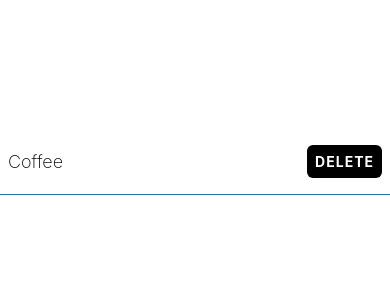
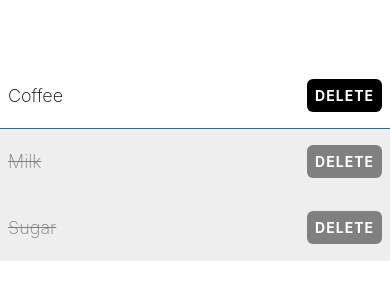
Before and after one commit to Nanookers/Taskly-, a React Native app: screen / in a window 390 px wide. Shown: the part 260-560 px from the top of the page. Built offline with nearby package versions, Linux system fonts and the light colour scheme.

Commit message:
greying out icons

```diff
--- a/App.tsx
+++ b/App.tsx
@@ -1,69 +1,22 @@
 import { StatusBar } from "expo-status-bar";
 import { StyleSheet, Text, View, TouchableOpacity, Alert} from "react-native";
+import { ShoppingListItem } from "./components/ShopingListItem";
 import { theme } from "./theme";
 
 export default function App() {
-  const handleDelete = () => {
-    Alert.alert("Are you sure you want to delete this?",
-    "It will be gone forever",
-    [
-      {
-        text: "Yes",
-        onPress: () => console.log("Deleting"),
-        style:"destructive"
-      },
-      {
-        text: "Cancel",
-        onPress: () => console.log("Cancel"),
-        style: "cancel"
-      }
-    ]
-    )
-  }
   return (
     <View style={styles.container}>
-      <View style={styles.itemContainer}>
-        <Text style={styles.itemText}>Coffee</Text>
-        <TouchableOpacity onPress={()=>console.log("Pressed")}
-          activeOpacity={0.5}
-            style={styles.button}
-              onPress={handleDelete}>
-        <Text style={styles.buttonText}>Delete</Text>
-        </TouchableOpacity>
-      </View>
-      <StatusBar style="auto" />
+      <ShoppingListItem name= "Coffee" />
+      <ShoppingListItem name= "Milk" isCompleted />
+      <ShoppingListItem name= "Sugar" isCompleted/>
     </View>
   );
 }
-
+// This just creates an object of styles.
 const styles = StyleSheet.create({
   container: {
     flex: 1,
     backgroundColor: "#fff",
     justifyContent: "center",
-  },
-  itemContainer: {
-    borderBottomWidth: 1, //not a pixel, but a display point
-    borderBottomColor: "#1a759f",
-    paddingHorizontal: 8,
-    paddingVertical: 16,
-    flexDirection: "row",
-    alignItems: "center", //This literally aligns the items
-    justifyContent: "space-between" //adds space between the buttons
-    },
-  itemText: {
-    fontSize: 18,
-    fontWeight: 200
-  },
-  button: {
-    backgroundColor: theme.colorBlack,
-    padding: 8,
-    borderRadius: 6,
-  },
-  buttonText: {
-    color: theme.colorWhite,
-    fontWeight: "bold",
-    textTransform: "uppercase",
-    letterSpacing: 1,
   }
 });
--- /dev/null
+++ b/components/ShopingListItem.tsx
@@ -0,0 +1,80 @@
+import { Text, TouchableOpacity, View, StyleSheet, Alert } from "react-native";
+import { theme } from "../theme";
+
+type Props = {
+    // If I want to make this optional, format like: name?:string
+    name: string;
+    isCompleted?: boolean;
+}
+
+export function ShoppingListItem({ name, isCompleted }: Props){
+    const handleDelete = () => {
+        Alert.alert(`Are you sure you want to delete ${name}?`,
+        `${name} will be gone forever`,
+        [
+          {
+            text: "Yes",
+            onPress: () => console.log("Deleting"),
+            style:"destructive"
+          },
+          {
+            text: "Cancel",
+            onPress: () => console.log("Cancel"),
+            style: "cancel"
+          }
+        ]
+        )
+      }
+
+    return(
+        //Turning this into an array allows conditional
+        <View style={[styles.itemContainer, isCompleted ? styles.completedContainer : undefined]}>
+        <Text style={[styles.itemText, isCompleted ? styles.completedText : undefined]}>{name}</Text>
+        <TouchableOpacity onPress={()=>console.log("Pressed")}
+          activeOpacity={0.5}
+            style={ [styles.button, isCompleted ? styles.completedButton : undefined]}
+              onPress={handleDelete}>
+        <Text style={styles.buttonText}>Delete</Text>
+        </TouchableOpacity>
+      </View>
+    )
+}
+
+const styles = StyleSheet.create({
+    itemContainer: {
+      borderBottomWidth: 1, //not a pixel, but a display point
+      borderBottomColor: theme.colorCerulea,
+      paddingHorizontal: 8,
+      paddingVertical: 16,
+      flexDirection: "row",
+      alignItems: "center", //This literally aligns the items
+      justifyContent: "space-between" //adds space between the buttons
+      },
+    completedContainer: {
+        backgroundColor: theme.colorLightGrey,
+        borderBottomColor: theme.colorLightGrey
+    },
+    itemText: {
+      fontSize: 18,
+      fontWeight: 200
+    },
+    completedText: {
+        textDecorationLine: "line-through",
+        textDecorationColor: theme.colorGrey,
+        color: theme.colorGrey
+    },
+    button: {
+      backgroundColor: theme.colorBlack,
+      padding: 8,
+      borderRadius: 6,
+    },
+    buttonText: {
+      color: theme.colorWhite,
+      fontWeight: "bold",
+      textTransform: "uppercase",
+      letterSpacing: 1,
+    },
+    completedButton: {
+        backgroundColor: theme.colorGrey,
+    }
+  });
--- a/theme.ts
+++ b/theme.ts
@@ -1,5 +1,7 @@
 export const theme = {
     colorCerulea: "#1a759f",
     colorWhite: "#fff",
-    colorBlack: "#000"
+    colorBlack: "#000",
+    colorGrey: "grey",
+    colorLightGrey: "#eee"
 };
```
